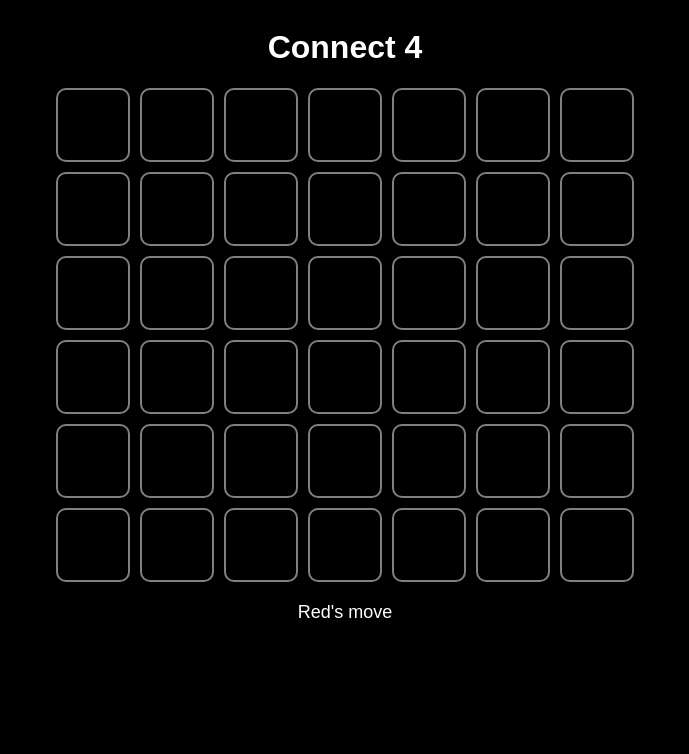
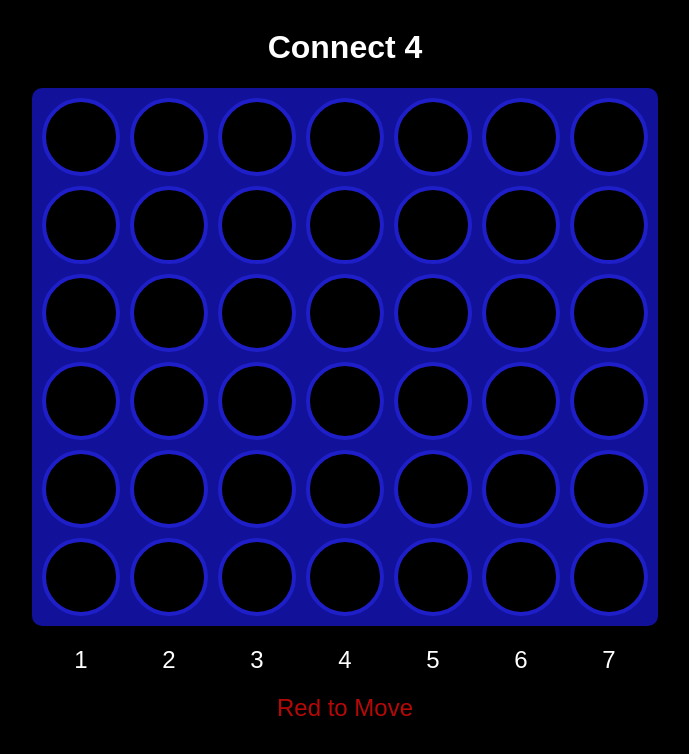
Before and after one commit to Andrii-Kuts/hackathons-react, a React (Vite) app: page / in a window 1280 px wide. Shown: the top 754 px of the page, without its empty margins (295-984 px from the left). Built offline with nearby package versions, Linux system fonts and the light colour scheme.

Commit message:
Finished connect 4

```diff
--- a/src/App.tsx
+++ b/src/App.tsx
@@ -1,6 +1,7 @@
 import { useState } from "react";
 import { Grid } from "./Grid";
 import { GameState } from "./logic";
+import { GameStatusText } from "./GameStatusText";
 
 export function App() {
     const [gameState, ] = useState<GameState>(new GameState());
@@ -13,7 +14,7 @@ export function App() {
                 gameState={gameState}
                 onUpdate={() => setUpdateCounter(updateCounter + 1)}
             />
-            <a className="player_move_text">Red's move</a>
+            <GameStatusText gameState={gameState}/>
         </div>
     );
 }
--- /dev/null
+++ b/src/GameStatusText.tsx
@@ -0,0 +1,27 @@
+import type { GameState } from "./logic";
+
+export function GameStatusText({ gameState }: { gameState: GameState }) {
+
+    const gameStatus = gameState.getGameStatus();
+    let text;
+    let color;
+    if(gameStatus == "redWon") {
+        text = "Red Won!";
+        color = "var(--red)";
+    } else if(gameStatus == "yellowWon") {
+        text = "Yellow Won!";
+        color = "var(--yellow)";
+    } else if(gameStatus == "draw") {
+        text = "Draw";
+    } else if(gameState.getCurrentPlayer() == 'red') {
+        text = "Red to Move";
+        color = "var(--red)";
+    } else {
+        text = "Yellow to Move";
+        color = "var(--yellow)";
+    }
+
+    return (
+        <a className="player_move_text" style={{ color }}>{text}</a>
+    )
+}
--- a/src/Grid.tsx
+++ b/src/Grid.tsx
@@ -1,19 +1,25 @@
 import type { CellState, GameState } from "./logic"
 
-function GridCell({ cellState, onClick }: { cellState: CellState, onClick: () => void}) {
-    const backgroundColor = cellState == "red" ? "red" :
-        cellState == "yellow" ? "yellow" :
+function GridCell({
+    cellState,
+    isOnWinningLine,
+    onClick
+}: {
+    cellState: CellState,
+    isOnWinningLine: boolean,
+    onClick: () => void
+}) {
+    const backgroundColor = cellState == "red" ? "var(--red)" :
+        cellState == "yellow" ? "var(--yellow)" :
         undefined;
-    const text = cellState == "red" ? "X" :
-        cellState == "yellow" ? "O" :
-        "";
+    const className = isOnWinningLine ? "winning_cell" : "grid_cell";
     return (
         <div
-            className="grid_cell"
+            className={className}
             style={{backgroundColor}}
             onClick={() => onClick()}
         >
-            <a className="grid_cell_text">{text}</a>
+            <a className="grid_cell_text"></a>
         </div>
     )
 }
@@ -27,6 +33,7 @@ function GridRow({ row, gameState, onUpdate }: { row: number, gameState: GameSta
             {columns.map(column => (
                 <GridCell
                     cellState={gameState.getCell(row, column)}
+                    isOnWinningLine={gameState.isOnWinningLine(row, column)}
                     onClick={() => {
                         gameState.placePiece(column, gameState.getCurrentPlayer());
                         onUpdate();
@@ -37,13 +44,27 @@ function GridRow({ row, gameState, onUpdate }: { row: number, gameState: GameSta
     )
 }
 
-export function Grid({ gameState, onUpdate }: { gameState: GameState, onUpdate: () => void }) {
-    const rows = [0, 1, 2, 3, 4, 5];
+function ColumnLabels() {
+    const columns = [1, 2, 3, 4, 5, 6, 7];
     return (
-        <div className="grid">
-            {rows.map(row => (
-                <GridRow row={row} gameState={gameState} onUpdate={onUpdate} />
+        <div className="column_labels">
+            {columns.map(column => (
+                <a className="column_label">{column}</a>
             ))}
         </div>
     )
 }
+
+export function Grid({ gameState, onUpdate }: { gameState: GameState, onUpdate: () => void }) {
+    const rows = [0, 1, 2, 3, 4, 5];
+    return (
+        <div>
+            <div className="grid">
+                {rows.map(row => (
+                    <GridRow row={row} gameState={gameState} onUpdate={onUpdate} />
+                ))}
+            </div>
+            <ColumnLabels/>
+        </div>
+    )
+}
--- a/src/global.css
+++ b/src/global.css
@@ -2,6 +2,11 @@
   background-color: black;
   color: white;
   font-family: 'Arial';
+
+  --blue: #111199;
+  --blue-darker: #1f1fc9;
+  --yellow: #d5b70b;
+  --red: #b70808;
 }
 
 .app {
@@ -15,12 +20,24 @@
   font-size: 24px;
 }
 
+.winning_cell {
+  width: 70px;
+  height: 70px;
+  background-color: black;
+  border: 4px white solid;
+  border-radius: 100px;
+
+  display: flex;
+  align-items: center;
+  justify-content: center;
+}
+
 .grid_cell {
   width: 70px;
   height: 70px;
   background-color: black;
-  border: 2px gray solid;
-  border-radius: 10px;
+  border: 4px var(--blue-darker) solid;
+  border-radius: 100px;
 
   display: flex;
   align-items: center;
@@ -34,14 +51,32 @@
   gap: 10px
 }
 
+.column_label {
+  width: 78px;
+  font-size: 24px;
+  text-align: center;
+}
+
+.column_labels {
+  display: flex;
+  flex-direction: row;
+  align-items: center;
+  gap: 10px;
+  margin-top: 20px;
+  margin-left: 10px;
+}
+
 .grid {
   display: flex;
   flex-direction: column;
   align-items: center;
-  gap: 10px
+  gap: 10px;
+  background-color: var(--blue);
+  border-radius: 10px;
+  padding: 10px;
 }
 
 .player_move_text {
-  font-size: 18px;
+  font-size: 24px;
   margin-top: 20px;
 }
--- a/src/logic.ts
+++ b/src/logic.ts
@@ -1,5 +1,12 @@
 export type PieceColor = "red" | "yellow";
 export type CellState = PieceColor | "empty";
+export type GameStatus = "active" | "yellowWon" | "redWon" | "draw";
+type WinningLine = {
+    cells: {
+        row: number,
+        column: number,
+    }[]
+};
 
 function oppositeColor(player: PieceColor) {
     return player == "red" ? "yellow" : "red";
@@ -8,6 +15,8 @@ function oppositeColor(player: PieceColor) {
 export class GameState {
     private board: CellState[][];
     private currentPlayer: PieceColor;
+    private gameStatus: GameStatus;
+    private winningLine: WinningLine | null;
 
     constructor() {
         this.board = [];
@@ -18,12 +27,91 @@ export class GameState {
             }
         }
         this.currentPlayer = "red";
+        this.gameStatus = "active";
+        this.winningLine = null;
+    }
+
+    private DX = [0, 1, 1, 1];
+    private DY = [1, 1, 0, -1];
+
+    private getLineCells(startRow: number, startColumn: number, direction: number) {
+        const result = []
+        for(let i = 0; i <= 3; i++) {
+            const row = startRow + this.DX[direction] * i;
+            const column = startColumn + this.DY[direction] * i;
+            if(row < 0 || row >= 6 || column < 0 || column >= 7)
+                return [];
+            if(this.board[row][column] != this.board[startRow][startColumn])
+                return [];
+            result.push({ row, column });
+        }
+        return result;
+    }
+
+    private checkLine(startRow: number, startColumn: number, direction: number) {
+        if(this.board[startRow][startColumn] == "empty")
+            return false;
+        const cells = this.getLineCells(startRow, startColumn, direction);
+        if(cells.length == 0)
+            return false;
+        for(const { row, column } of cells) {
+            if(this.board[row][column] != this.board[startRow][startColumn])
+                return false;
+        }
+        return this.board[startRow][startColumn];
+    }
+
+    checkVictory(): false | { victor: PieceColor, winningLine: WinningLine } {
+        for(let row = 0; row <= 5; row++) {
+            for(let col = 0; col <= 6; col++) {
+                for(let r = 0; r < 4; r++) {
+                    const result = this.checkLine(row, col, r);
+                    if(!result)
+                        continue;
+
+                    const victor = this.board[row][col] as PieceColor;
+                    const cells = this.getLineCells(row, col, r);
+                    const winningLine = { cells };
+                    return { victor, winningLine };
+                }
+            }
+        }
+        return false;
+    }
+
+    checkDraw() {
+        for(let row = 0; row <= 5; row++) {
+            for(let col = 0; col <= 6; col++) {
+                if(this.board[row][col] == "empty")
+                    return false;
+            }
+        }
+        return true;
+    }
+
+    private setPiece(row: number, column: number, color: PieceColor) {
+        this.board[row][column] = color;
+        const victoryStatus = this.checkVictory();
+        if(victoryStatus != false) {
+            const victor = victoryStatus.victor;
+            this.gameStatus = victor == "red" ? "redWon" : "yellowWon";
+            this.winningLine = victoryStatus.winningLine;
+            console.log(this.winningLine);
+            return;
+        }
+        const isDraw = this.checkDraw();
+        if(isDraw) {
+            this.gameStatus = "draw";
+            return;
+        }
     }
 
     placePiece(column: number, color: PieceColor): boolean {
+        if(this.gameStatus != "active")
+            return false;
         for(let row = 5; row >= 0; row--) {
             if(this.board[row][column] == "empty") {
-                this.board[row][column] = color;
+                this.setPiece(row, column, color);
                 this.currentPlayer = oppositeColor(this.currentPlayer);
                 return true;
             }
@@ -42,4 +130,15 @@ export class GameState {
     getCurrentPlayer(): PieceColor {
         return this.currentPlayer;
     }
-};
+
+    getGameStatus(): GameStatus {
+        return this.gameStatus;
+    }
+
+    isOnWinningLine(row: number, column: number): boolean {
+        if(this.winningLine == null)
+            return false;
+        console.log(row, column, this.winningLine.cells);
+        return this.winningLine.cells.some(cell => cell.row == row && cell.column == column);
+    }
+ };
```
